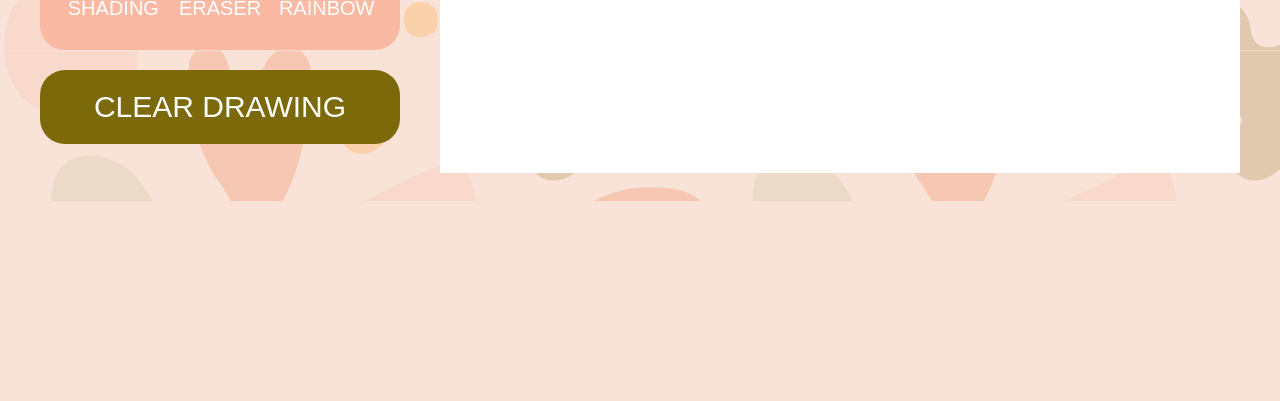
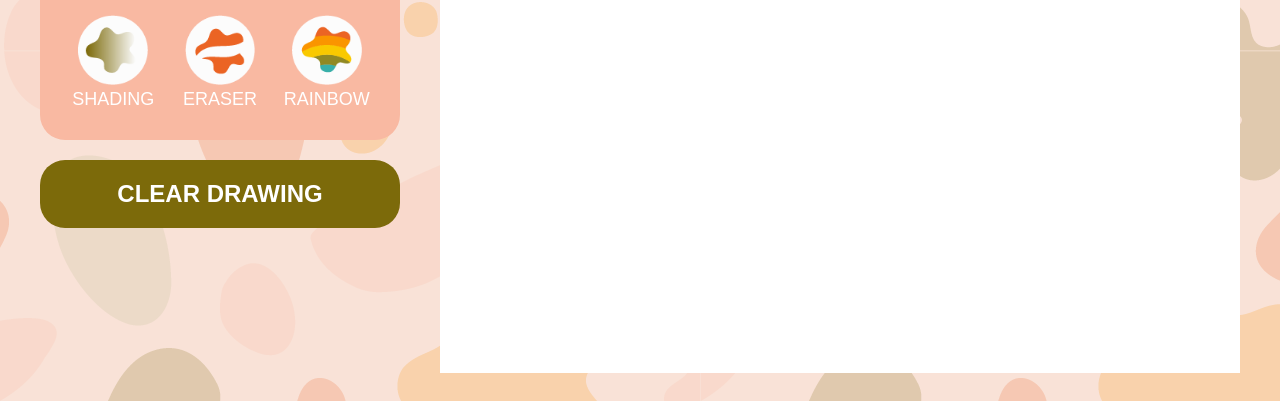
Before and after one commit to Kitteh3/draw-a-doodle, a plain HTML site: page index.html in a window 1280 px wide. Shown: the part 650-1051 px from the top of the page. Before the commit the page ends 851 px from the top, so only its background shows below. Drawn offline with Linux system fonts and the light colour scheme; a web font is replaced by a local one.

Commit message:
Set fixed size for grid container

```diff
--- a/style.css
+++ b/style.css
@@ -35,8 +35,8 @@ body {
 .text {
     font-family: brother-1816, sans-serif;
     font-style: normal;
-    font-weight: 500;
-    font-size: 30px;
+    font-weight: 800;
+    font-size: 24px;
     text-align: center;
     color: white;
 }
@@ -128,7 +128,7 @@ body {
     font-family: brother-1816, sans-serif;
     font-style: normal;
     font-weight: 100;
-    font-size: 20px;
+    font-size: 18px;
     text-align: center;
     color: white;
     margin-top: 0px;
@@ -140,10 +140,10 @@ body {
 }
 
 .grid-container {
-    flex: 1 1 0%;
+    flex: 2 1 0%;
     display: flex;
-    min-width: 600px;
-    min-height: 600px;
+    min-width: 800px;
+    min-height: 800px;
     max-width: 800px;
     max-height: 800px;
     background-color: white;
```
